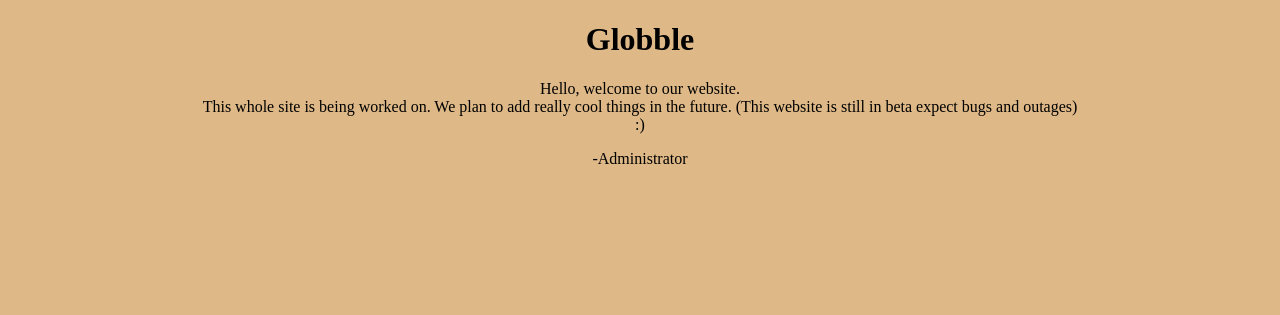
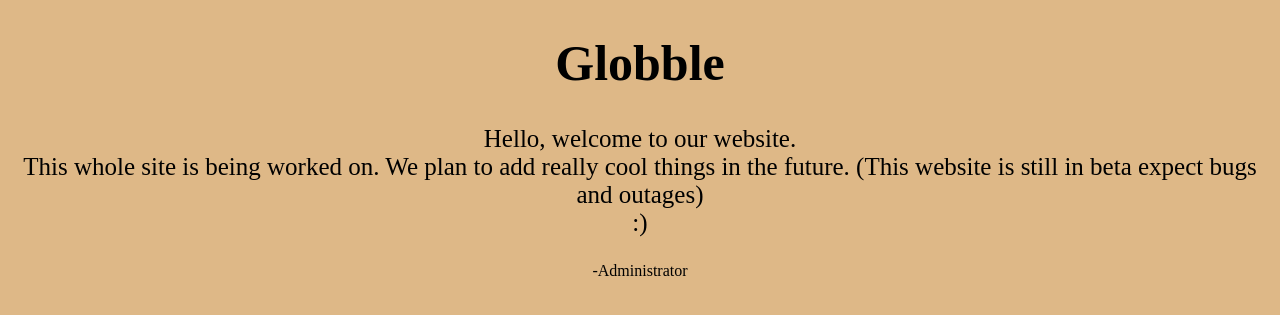
Before and after one commit to SlimeyIceCream/GlobbleApp, a PHP site: page / in a window 1280 px wide. Shown: the top 315 px of the page. Run offline with PHP 8.4, Linux system fonts and the light colour scheme.

Commit message:
FIXED UR SHIT JESUS CHRIST

```diff
--- a/WebsiteBuild/Root/index.html
+++ b/WebsiteBuild/Root/index.html
@@ -7,7 +7,7 @@
         <title>The Globble Network</title>
     </head>
     <body class="background">
-        <div class="center">
+        <div class="center maindiv">
             <main>
                 <h1>Globble</h1>
                 <p>
--- a/WebsiteBuild/Root/index_files/styles.css
+++ b/WebsiteBuild/Root/index_files/styles.css
@@ -4,3 +4,6 @@
 .background {
     background-color: burlywood;
 }
+.maindiv {
+    font-size: 25px;
+}
```
